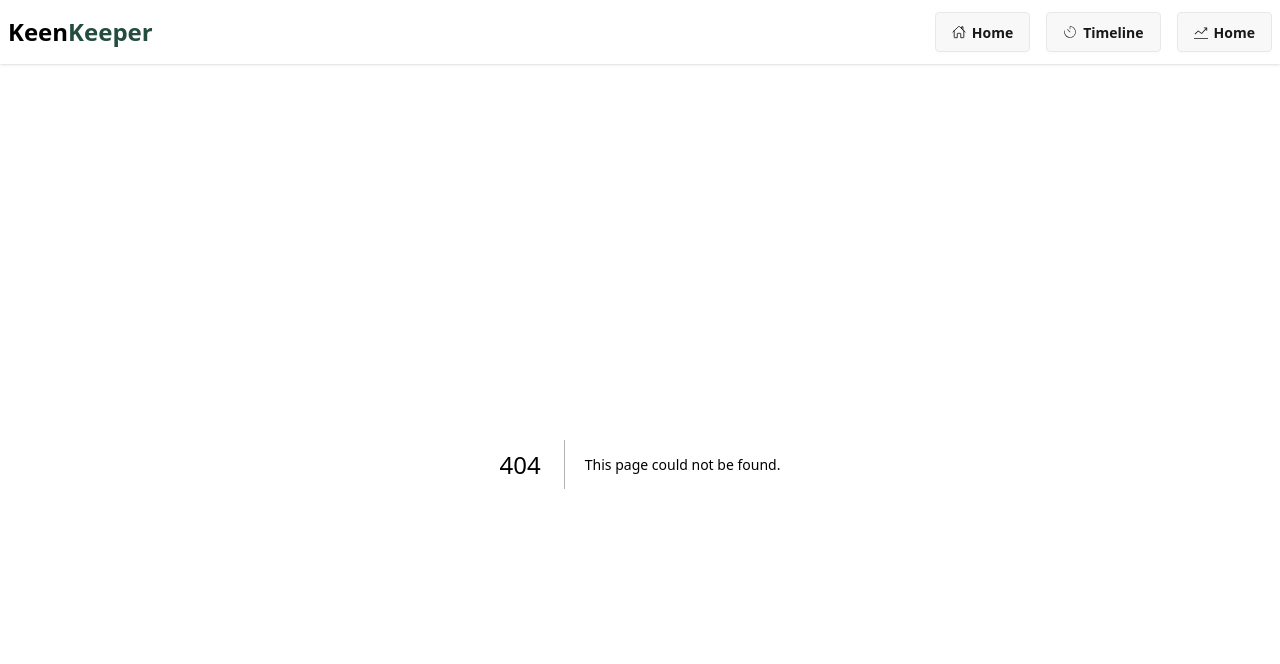
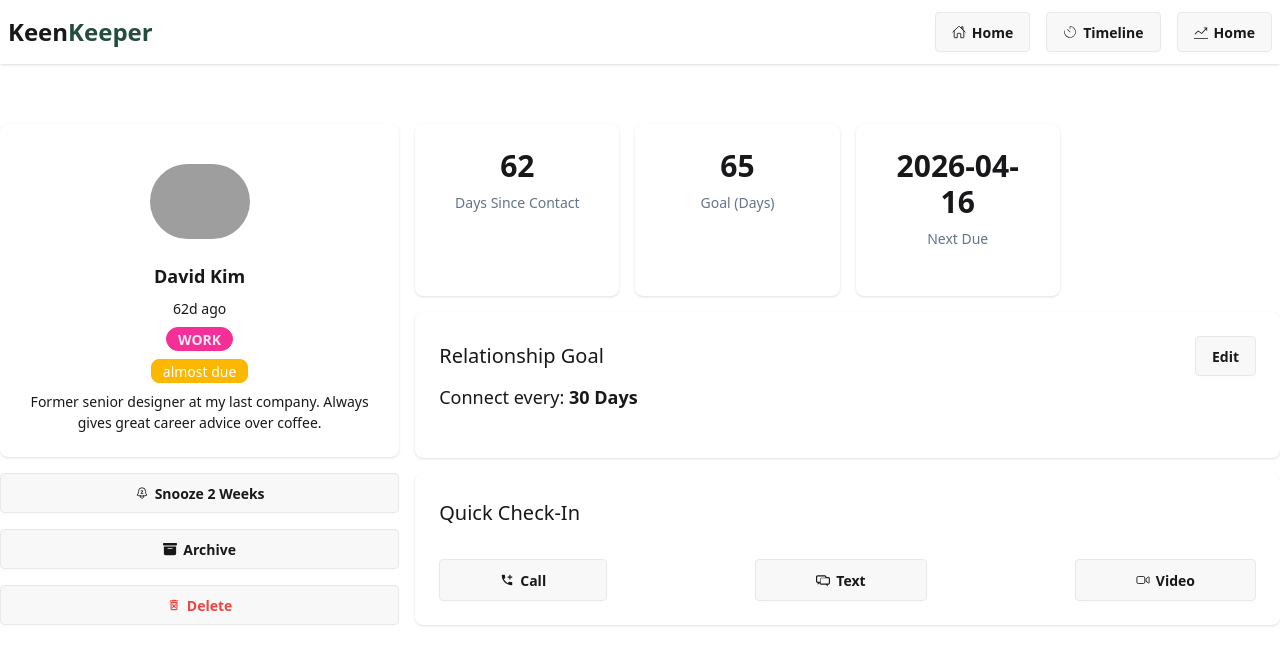
Before and after one commit to AforArdi/next-keen-keeper, a Next.js app: page /friends/1 in a window 1280 px wide. Before the commit this address had no page. Shown: the top 664 px of the page. Built offline with nearby package versions, Linux system fonts and the light colour scheme; grey boxes are pictures that could not be loaded.

Commit message:
clicking on a friend card taking to card details page, working on the details page design

```diff
--- /dev/null
+++ b/src/app/friends/[id]/page.jsx
@@ -0,0 +1,33 @@
+import ClickedFriendCard from "@/components/ClickedFriendCard";
+
+const friendsPromise = async ()=>{
+    const res = await fetch('http://localhost:3000/data.json');
+    // const res = await fetch('http://next-keen-keeper-6oolxvhlu-aforardis-projects.vercel.app/data.json');
+    const data = await res.json();
+    return data;
+}
+
+const FriendDetails = async ({params}) => {
+    const friends = await friendsPromise();
+    // console.log(params);
+    const {id} = await params;
+    const clickedFriend = friends.find(friend=> friend.id == id);
+    // console.log(clickedFriend);
+
+    const statusBadgeClass = {
+        'almost due': 'badge-warning',
+        'overdue': 'badge-error',
+        'on-track': 'bg-[#244D3F]'
+    }
+    const currentStatusBadgeClass = statusBadgeClass[clickedFriend.status];
+
+    return (
+        <div>
+            <ClickedFriendCard
+            clickedFriend={clickedFriend}
+            currentStatusBadgeClass={currentStatusBadgeClass}></ClickedFriendCard>
+        </div>
+     );
+}
+
+export default FriendDetails;
--- /dev/null
+++ b/src/components/ClickedFriendCard.jsx
@@ -0,0 +1,91 @@
+import Image from "next/image";
+import { FaBoxArchive } from "react-icons/fa6";
+import { HiOutlineBellSnooze } from "react-icons/hi2";
+import { IoVideocamOutline } from "react-icons/io5";
+import { MdAddCall, MdOutlineDeleteForever } from "react-icons/md";
+import { TiMessages } from "react-icons/ti";
+
+const ClickedFriendCard = ({clickedFriend, currentStatusBadgeClass}) => {
+    return (
+        <div className="container mx-auto flex gap-4 my-15">
+            {/* first div on the left */}
+            <div className="flex flex-col gap-4 w-[50vh]">
+                <div className="card bg-base-100 shadow-sm">
+                    <figure className="px-10 pt-10">
+                        <Image
+                            src={clickedFriend.picture}
+                            height={100}
+                            width={100}
+                            alt="Each Friends Picture"
+                            className="rounded-full" />
+                    </figure>
+                    <div className="card-body items-center text-center">
+                        <h2 className="card-title">{clickedFriend.name}</h2>
+                        <p>{clickedFriend.days_since_contact}d ago</p>
+                        <div>
+                            {clickedFriend.tags && clickedFriend.tags.length > 0 && (
+                                <div className="badge badge-secondary uppercase rounded-full font-semibold">{clickedFriend.tags[0]}</div>
+                            )}
+                        </div>
+                        <div className={`badge text-white ${currentStatusBadgeClass}`}>{clickedFriend.status}</div>
+                        <p>{clickedFriend.bio}</p>
+                    </div>
+                </div>
+                <div className="grid grid-cols-1 gap-4">
+                    <button className="btn"><HiOutlineBellSnooze></HiOutlineBellSnooze> Snooze 2 Weeks</button>
+                    <button className="btn"><FaBoxArchive></FaBoxArchive> Archive</button>
+                    <button className="btn text-[#EF4444]"><MdOutlineDeleteForever></MdOutlineDeleteForever> Delete</button>
+                </div>
+            </div>
+
+            {/* 2nd div on the right */}
+            <div className="grid grid-cols-1 gap-4">
+                {/* 3 card parent */}
+                <div className="grid lg:grid-cols-4 md:grid-cols-2 grid-cols-1 gap-4">
+                    <div className="card bg-base-100 card-md shadow-sm">
+                        <div className="card-body text-center">
+                            <h2 className="font-semibold text-3xl">{clickedFriend.days_since_contact}</h2>
+                            <p className="text-[#64748B]">Days Since Contact</p>
+                        </div>
+                    </div>
+                    <div className="card bg-base-100 card-md shadow-sm">
+                        <div className="card-body text-center">
+                            <h2 className="font-semibold text-3xl">{clickedFriend.goal}</h2>
+                            <p className="text-[#64748B]">Goal (Days)</p>
+                        </div>
+                    </div>
+                    <div className="card bg-base-100 card-md shadow-sm">
+                        <div className="card-body text-center">
+                            <h2 className="font-semibold text-3xl">{clickedFriend.next_due_date}</h2>
+                            <p className="text-[#64748B]">Next Due</p>
+                        </div>
+                    </div>
+                </div>
+                {/* middle card */}
+                <div className="card bg-base-100 shadow-sm">
+                    <div className="card-body">
+                        <div className="flex items-center justify-between">
+                            <p className="text-[20px]">Relationship Goal</p>
+                            <button className="btn">Edit</button>
+                        </div>
+                        <p className="text-[18px]">Connect every: <span className="font-bold">30 Days</span></p>
+                    </div>
+                </div>
+
+                {/* last interactive card */}
+                <div className="card bg-base-100 shadow-sm">
+                    <div className="card-body">
+                        <p className="text-[20px]">Quick Check-In</p>
+                        <div className="flex items-center justify-between">
+                            <button className="btn px-15 py-5"><MdAddCall></MdAddCall> Call</button>
+                            <button className="btn px-15 py-5"><TiMessages></TiMessages> Text</button>
+                            <button className="btn px-15 py-5"><IoVideocamOutline></IoVideocamOutline> Video</button>
+                        </div>
+                    </div>
+                </div>
+            </div>
+        </div>
+     );
+}
+
+export default ClickedFriendCard;
--- a/src/components/FriendCard.jsx
+++ b/src/components/FriendCard.jsx
@@ -1,4 +1,5 @@
 import Image from "next/image";
+import Link from "next/link";
 
 const FriendCard = ({ friend }) => {
     const statusBadgeClass = {
@@ -9,7 +10,7 @@ const FriendCard = ({ friend }) => {
     const currentStatusBadgeClass = statusBadgeClass[friend.status];
 
     return (
-        <div className="card bg-base-100 shadow-sm">
+        <Link href={`/friends/${friend.id}`} className="card bg-base-100 shadow-sm">
             <figure className="px-10 pt-10">
                 <Image
                     src={friend.picture}
@@ -28,7 +29,7 @@ const FriendCard = ({ friend }) => {
                 </div>
                 <div className={`badge text-white ${currentStatusBadgeClass}`}>{friend.status}</div>
             </div>
-        </div>
+        </Link>
     );
 }
 
```
